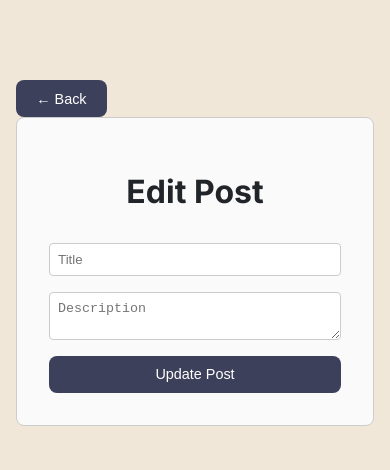
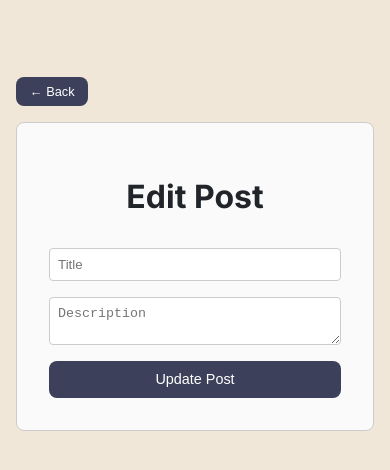
Before and after one commit to Omar-webcloud/bloggin-app, a Next.js app: page /edit-post/1 in a window 390 px wide. Shown: the top 470 px of the page. Built offline with nearby package versions, Linux system fonts and the light colour scheme; no server answers.

Commit message:
small css issues

```diff
--- a/app/globals.css
+++ b/app/globals.css
@@ -53,6 +53,14 @@
      button:hover, .button:hover {
        background-color: var(--primary-hover);
        color: var(--primary-foreground);
+     }
+
+     /* Back Button Style */
+     .button-back {
+       padding: 0.5rem 1rem;
+       font-size: 0.9rem;
+       margin-top: -1rem;
+       margin-bottom: 1rem;
      }
 
      /* Minimal/Outline Button Style */
@@ -242,6 +250,80 @@
        font-size: 1rem;
      }
 
+     .my-posts-container,
+     .create-post-container,
+     .edit-post-container {
+       padding: 2rem;
+       border: 1px solid #ccc;
+       border-radius: 8px;
+       background-color: #fafafa;
+     }
+
+     .my-posts-container h1,
+     .create-post-container h1,
+     .edit-post-container h1 {
+       margin-bottom: 2rem;
+       text-align: center;
+     }
+
+     .my-posts-container ul {
+       list-style: none;
+       padding: 0;
+     }
+
+     .my-posts-container li {
+       display: flex;
+       justify-content: space-between;
+       align-items: center;
+       flex-wrap: wrap; /* Allow items to wrap to the next line */
+       padding: 1rem;
+       border-bottom: 1px solid #eee;
+     }
+
+     .post-actions {
+       display: flex;
+       gap: 0.5rem;
+       flex-shrink: 0; /* Prevent the button group from shrinking */
+     }
+
+     .create-post-container form,
+     .edit-post-container form {
+       display: flex;
+       flex-direction: column;
+     }
+
+     .create-post-container form input,
+     .create-post-container form textarea,
+     .edit-post-container form input,
+     .edit-post-container form textarea {
+       margin-bottom: 1rem;
+       padding: 0.5rem;
+       border: 1px solid #ccc;
+       border-radius: 4px;
+     }
+
+     /* Responsive adjustments for My Posts page */
+     @media (max-width: 640px) {
+       .my-posts-container li {
+         flex-direction: column;
+         align-items: flex-start;
+         gap: 1rem;
+       }
+
+       .post-actions {
+         width: 100%;
+       }
+
+       .post-actions .button,
+       .post-actions button {
+         flex-grow: 1;
+         padding: 0.5rem 0.8rem;
+         font-size: 0.85rem;
+         text-align: center;
+       }
+     }
+
+     /* General mobile responsiveness for buttons */
      @media (max-width: 768px) {
        .nav {
          position: fixed;
@@ -267,61 +349,21 @@
        }
 
        button, .button {
-         padding: 0.6rem 1.2rem;
+         padding: 0.6rem 1rem;
          font-size: 0.9rem;
        }
-     }
 
-     .my-posts-container,
-     .create-post-container,
-     .edit-post-container {
-       padding: 2rem;
-       border: 1px solid #ccc;
-       border-radius: 8px;
-       background-color: #fafafa;
-     }
-
-     .my-posts-container h1,
-     .create-post-container h1,
-     .edit-post-container h1 {
-       margin-bottom: 2rem;
-       text-align: center;
-     }
-
-     .my-posts-container ul {
-       list-style: none;
-       padding: 0;
-     }
-
-     .my-posts-container li {
-       display: flex;
-       justify-content: space-between;
-       align-items: center;
-       padding: 1rem;
-       border-bottom: 1px solid #eee;
-     }
-
-     .create-post-container form,
-     .edit-post-container form {
-       display: flex;
-       flex-direction: column;
-     }
-
-     .create-post-container form input,
-     .create-post-container form textarea,
-     .edit-post-container form input,
-     .edit-post-container form textarea {
-       margin-bottom: 1rem;
-       padding: 0.5rem;
-       border: 1px solid #ccc;
-       border-radius: 4px;
+       .button-back {
+         padding: 0.4rem 0.8rem;
+         font-size: 0.8rem;
+       }
      }
 
      /* Dropdown menu styles */
      .post-card-menu {
        position: absolute;
-       top: -3px;
-       right: 12px;
+       top: 0px;
+       right: 15px;
        z-index: 1;
      }
 
--- a/components/BackButton.tsx
+++ b/components/BackButton.tsx
@@ -7,7 +7,7 @@ export default function BackButton() {
   const router = useRouter()
 
   return (
-    <button onClick={() => router.back()} className="back-button">
+    <button onClick={() => router.back()} className="button button-back">
       &larr; Back
     </button>
   )
```
